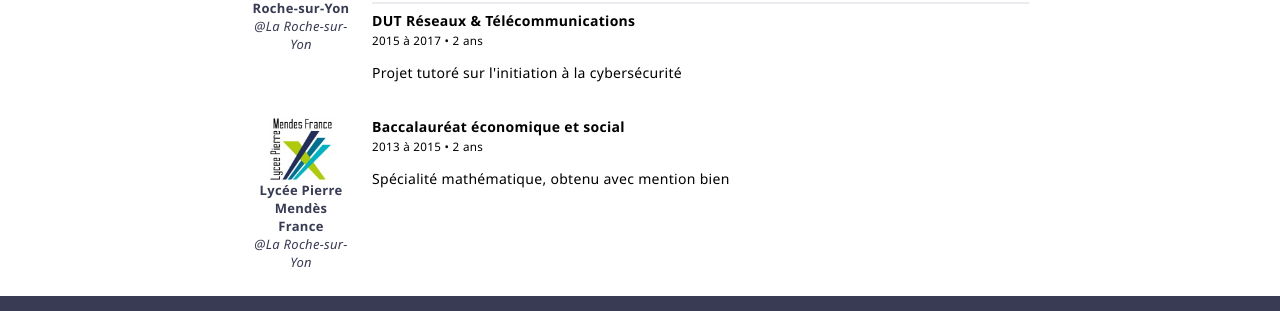
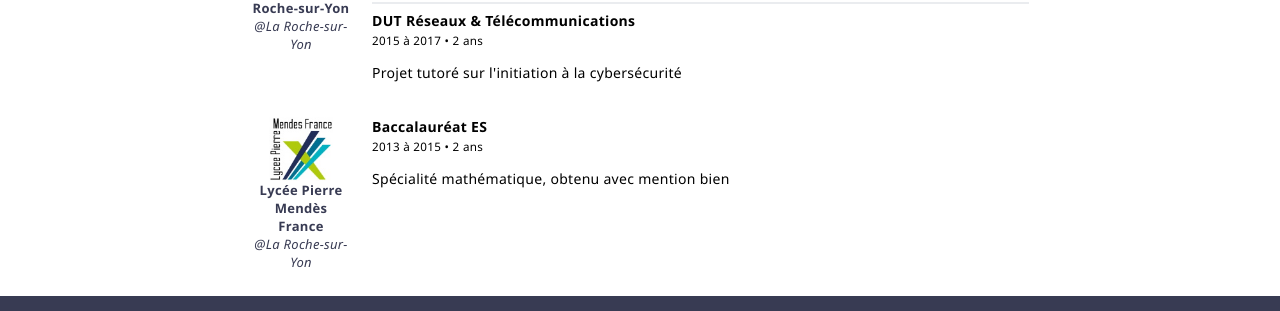
Before and after one commit to leobouard/leobouard.github.io, a Jekyll site: the page built from about.md, in a window 1280 px wide. Shown: the part 1131-1442 px from the top of the page. Built offline with Jekyll 4.4.1, drawn with Linux system fonts in a browser that asks for light colours; our own code applies the rules of GitHub Pages for plain Markdown files.

Commit message:
Update about.md

```diff
--- a/about.md
+++ b/about.md
@@ -87,7 +87,7 @@ Je travaille notamment sur les technologies Microsoft (Active Directory, Office
             <i>@La Roche-sur-Yon</i>
         </td>
         <td>
-            <strong>Baccalauréat économique et social</strong><br>
+            <strong>Baccalauréat ES</strong><br>
             <small>2013 à 2015 • 2 ans</small>
             <p>Spécialité mathématique, obtenu avec mention bien</p>
         </td>
```
